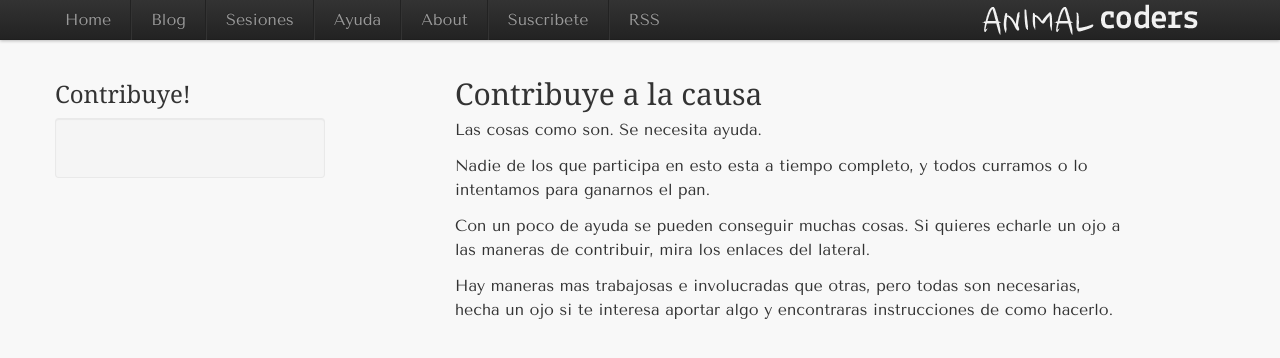
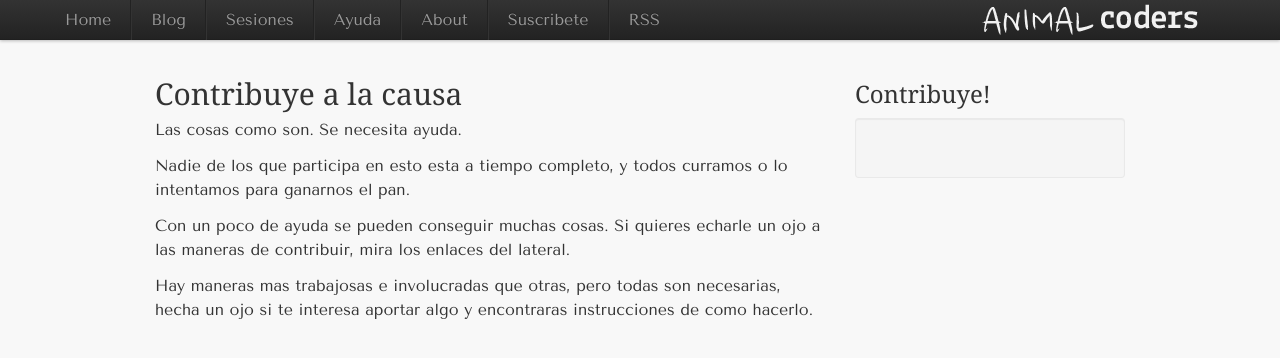
Before and after one commit to joakin/animalcoders, a Jekyll site: the page built from contribute/index.md, in a window 1280 px wide. Shown: the top 358 px of the page. Built offline with Jekyll 4.4.1, drawn with Linux system fonts in a browser that asks for light colours; some web fonts are replaced; Markdown is read by kramdown in place of the engine named in the settings.

Commit message:
cambios al layout de contribuye

```diff
--- a/_layouts/contribute.html
+++ b/_layouts/contribute.html
@@ -46,16 +46,16 @@ links:
 ---
 
 <div class='row'>
+    <div class='span7 offset1'>
+        <h1>{{ page.title }}</h1>
+        <div>
+            {{ content }}
+        </div>
+    </div>
     <div class='span3'>
         <h2>Contribuye!</h2>
         <div>
             {% include links.html %}
         </div>
     </div>
-    <div class='span7 offset1'>
-        <h1>{{ page.title }}</h1>
-        <div>
-            {{ content }}
-        </div>
-    </div>
 </div>
```
